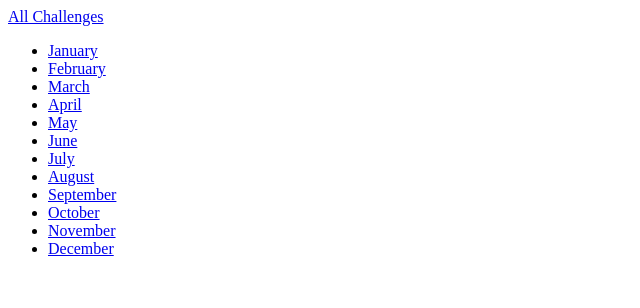
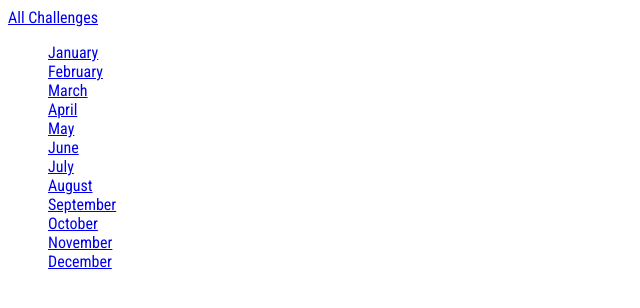
Before and after one commit to Sypth/MonthQuest, a Django app: page /challenges/ in a window 1280 px wide. Shown: the top 308 px of the page, without its empty margins (0-640 px from the left). Run offline with Django 5.2, Linux system fonts and the light colour scheme.

Commit message:
:100: Implementing global static and adjusting the settings.py

```diff
--- a/MonthQuest/settings.py
+++ b/MonthQuest/settings.py
@@ -120,6 +120,10 @@ USE_TZ = True
 
 STATIC_URL = 'static/'
 
+STATICFILES_DIRS = [
+    BASE_DIR / "static"
+]
+
 # Default primary key field type
 # https://docs.djangoproject.com/en/5.1/ref/settings/#default-auto-field
 
--- /dev/null
+++ b/challenges/static/challenges/challenges.css
@@ -0,0 +1,3 @@
+ul {
+    list-style: none;
+}
--- a/challenges/templates/challenges/dashboard.html
+++ b/challenges/templates/challenges/dashboard.html
@@ -1,7 +1,10 @@
 {% extends "base.html"%}
+{% load static %}
 
     {% block page_title %}All Challenges{% endblock %}
-
+    {% block css_files %}
+        <link rel="stylesheet" href="{% static "challenges/challenges.css" %}">
+    {% endblock %}
     {% block content %}
         {% include "challenges/includes/header.html" %}
         <ul>
--- /dev/null
+++ b/static/styles.css
@@ -0,0 +1,5 @@
+@import url('https://fonts.googleapis.com/css2?family=Roboto+Condensed:ital,wght@0,100..900;1,100..900&display=swap');
+
+html {
+    font-family: "Roboto Condensed", sans-serif;
+}
--- a/templates/base.html
+++ b/templates/base.html
@@ -1,3 +1,4 @@
+{% load static %}
 <!DOCTYPE html>
 <html lang="en">
 <head>
@@ -6,6 +7,8 @@
           content="width=device-width, user-scalable=no, initial-scale=1.0, maximum-scale=1.0, minimum-scale=1.0">
     <meta http-equiv="X-UA-Compatible" content="ie=edge">
     <title>{% block page_title %}Challenges{% endblock %}</title>
+    <link rel="stylesheet" href="{% static "styles.css" %}">
+    {% block css_files %}{% endblock %}
 </head>
 <body>
     {% block content %}{% endblock %}
```
